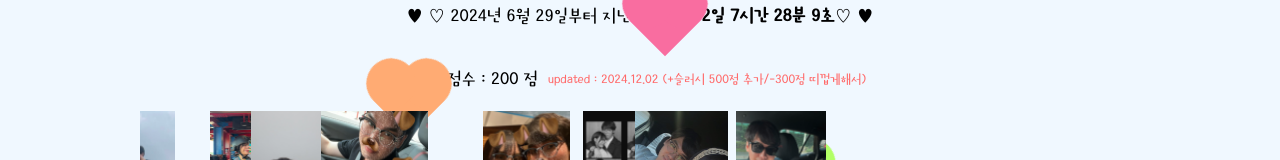
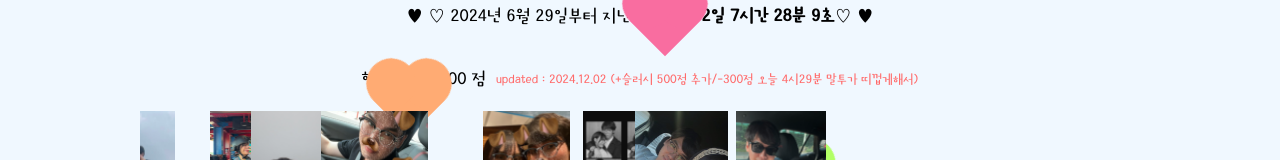
Before and after one commit to ffferncake/countdown-app, a React (Create React App) app: page / in a window 1280 px wide. Shown: the part 404-564 px from the top of the page. Built offline with nearby package versions, Linux system fonts and the light colour scheme.

Commit message:
점수 업데이트

```diff
--- a/src/App.js
+++ b/src/App.js
@@ -249,7 +249,7 @@ function App() {
       </div>
       <div className="score-wrap">
         <p className="score-heading">현재 점수 : 200 점</p>
-        <p className="score-date">updated : 2024.12.02 (+슬러시 500점 추가/-300점 띠껍게해서)</p>
+        <p className="score-date">updated : 2024.12.02 (+슬러시 500점 추가/-300점 오늘 4시29분 말투가 띠껍게해서)</p>
       </div>
       <div className="slider">
         {Array.from({ length: 10 }, (_, i) => (
```
